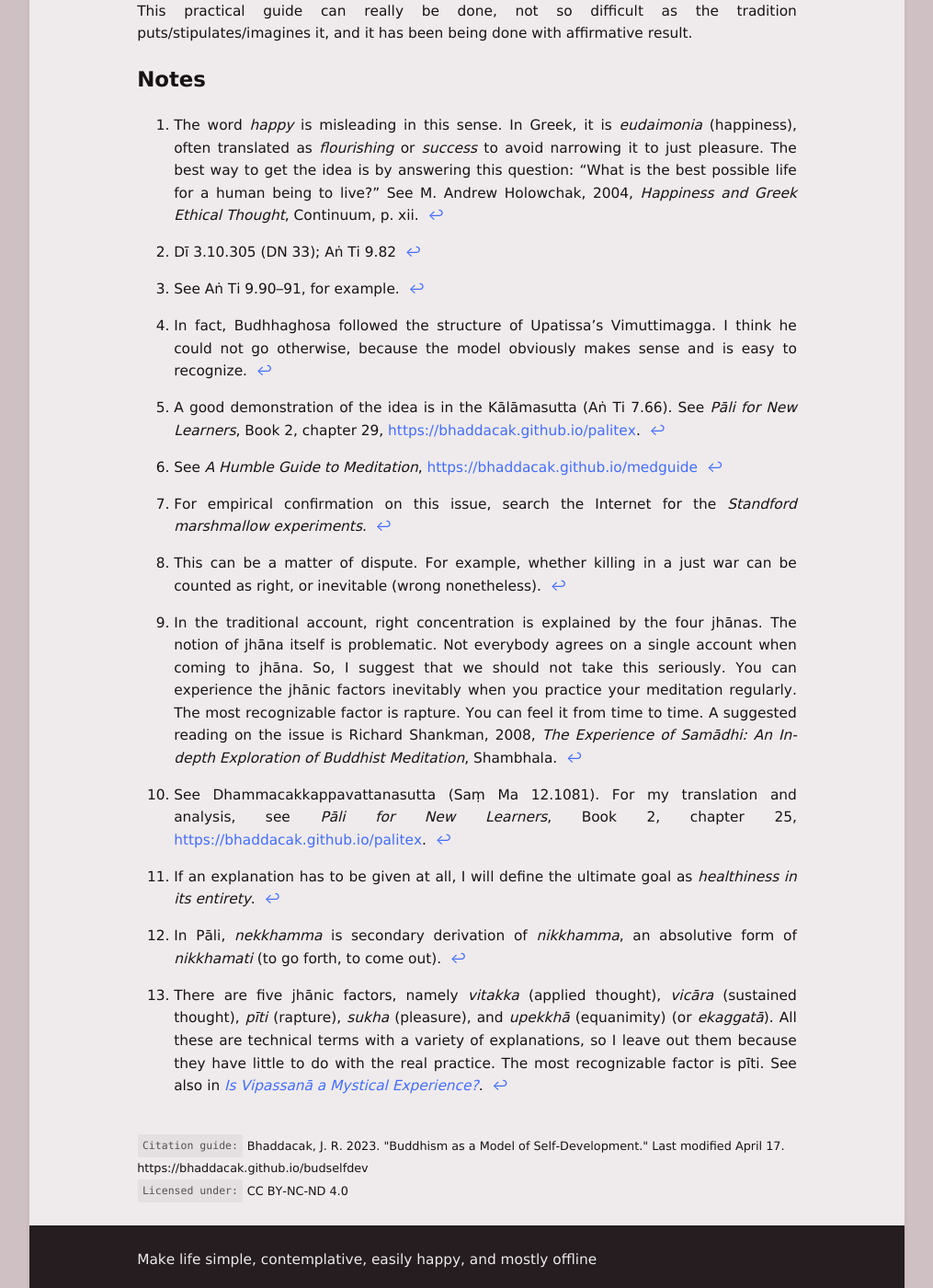
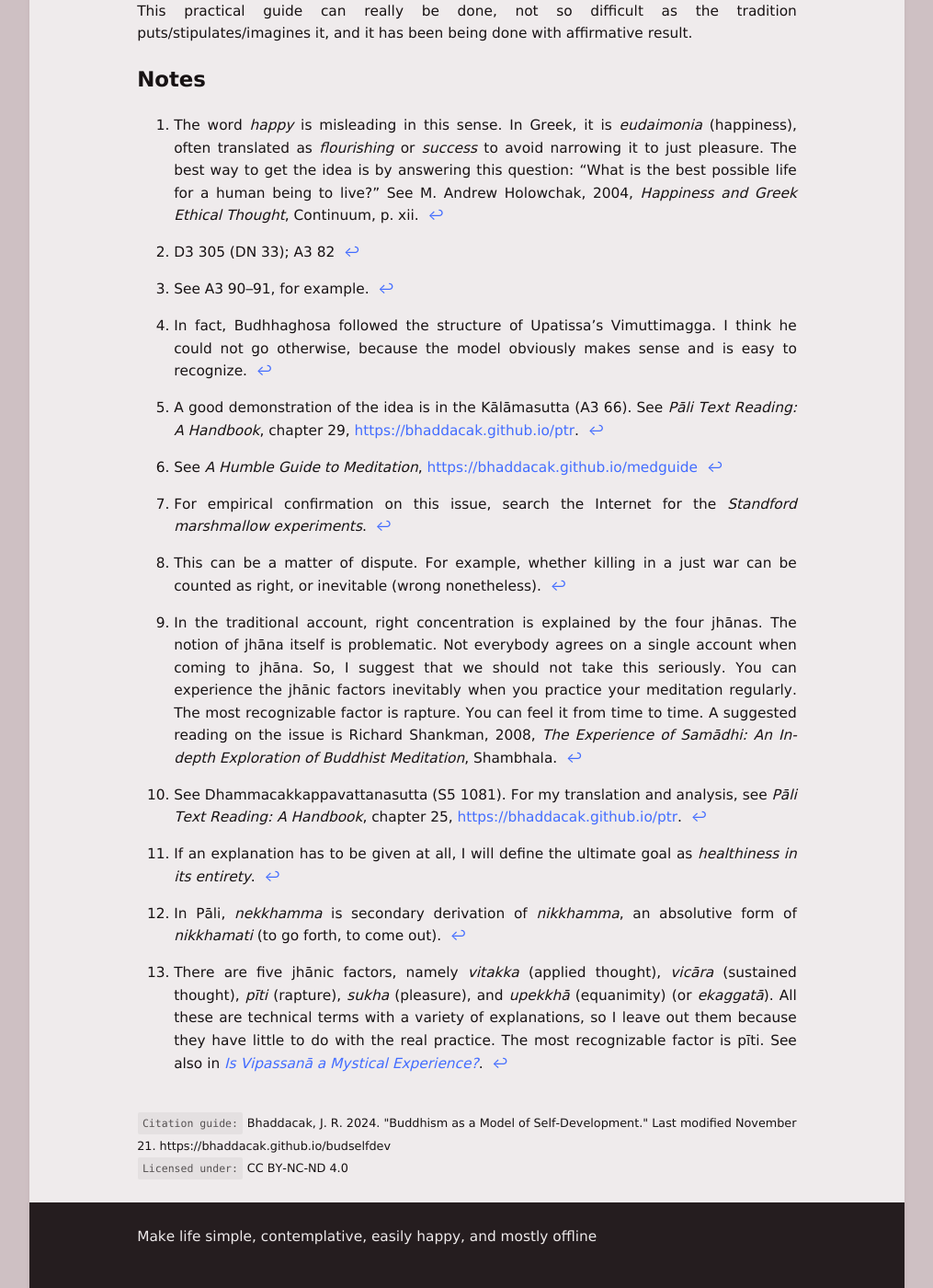
Before and after one commit to bhaddacak/bhaddacak.github.io, a Jekyll site: the page built from _pages/budselfdev.md, in a window 1280 px wide and 1400 px high, scrolled down 10419 px. Shown: the whole window at 92% size, without its empty margins (132-1147 px from the left). Built offline with Jekyll 4.4.1, drawn with Linux system fonts in a browser that asks for light colours; some of the changed text lies outside the part shown.

Commit message:
Add pnl and ptr

```diff
--- a/_pages/budselfdev.md
+++ b/_pages/budselfdev.md
@@ -2,7 +2,7 @@
 title: "Buddhism as a Model of Self-Development"
 permalink: /budselfdev
 is_article: true
-date: 2023-04-17 12:00:00 +0700
+date: 2024-11-21 12:00:00 +0700
 ---
 
 - TOC
@@ -39,17 +39,17 @@ The general idea is so vague that applying these to the real life looks indistin
 
 To understand the training in the Buddhist way, we have to trace its origin first. Surprisingly, there are scanty details on the subject. Mostly they are just mentioned by each name, without any further explanation. An important instance can be found in Mahāparinibbānasutta.
 
-> iti sīlaṃ, iti samādhi, iti paññā. Sīlaparibhāvito samādhi mahapphalo hoti mahānisaṃso. Samādhiparibhāvitā paññā mahapphalā hoti mahānisaṃsā. Paññāparibhāvitaṃ cittaṃ sammadeva āsavehi vimuccati, seyyathidaṃ -- kāmāsavā, bhavāsavā, avijjāsavā. (Dī 2.3.142, DN 16)
+> iti sīlaṃ, iti samādhi, iti paññā. Sīlaparibhāvito samādhi mahapphalo hoti mahānisaṃso. Samādhiparibhāvitā paññā mahapphalā hoti mahānisaṃsā. Paññāparibhāvitaṃ cittaṃ sammadeva āsavehi vimuccati, seyyathidaṃ -- kāmāsavā, bhavāsavā, avijjāsavā. (D2 142, DN 16)
 >
 > Thus morality, thus concentration, thus wisdom. Trained by morality, concentration is rich in fruit, rich in benefit. Trained by concentration, wisdom is rich in fruit, rich in benefit. Trained by wisdom, the mind is liberated completely from mental intoxicants, namely the intoxicant of pleasure, of existence, of ignorance. (my translation)
 
 In other places, *adhisīlasikkhā*, *adhicittasikkhā*, and *adhipaññāsikkhā* are mentioned.[^adhisikkha] Here, *citta* is used instead of *samādhi*. In this context, it means mental capacity; more or less both are synonymous.
 
-[^adhisikkha]: Dī 3.10.305 (DN 33); Aṅ Ti 9.82
+[^adhisikkha]: D3 305 (DN 33); A3 82
 
 In Aṅguttaranikāya, specific explanations are also given. By and large, adhisīlasikkhā means the rules of monks to be learned, adhicittasikkhā means the four jhānas, and adhipaññāsikkhā means the penetration of the ultimate truth.[^adhidetail] I find these specific explanations have little use for us. So, I ignore them and do not try to explain further.
 
-[^adhidetail]: See Aṅ Ti 9.90--91, for example.
+[^adhidetail]: See A3 90--91, for example.
 
 I am not sure why *adhi* is added here. Thus, these can be rendered as *higher morality*, *higher mentality*, and *higher wisdom*. In what sense of *higher*, I still wonder. Perhaps, it means higher than worldly concerns, hence super-mundane (lokuttara). Since the *adhi*-things sounds too discriminating, we will stick to the simpler terms: sīla, samādhi, and paññā.
 
@@ -76,7 +76,7 @@ Likewise, morality exactly means controlling your body and speech to do and say
 
 On the part of morality, if we take it strictly, it can draw the whole subject of Buddhist ethics into consideration. That is too much. We can think it simply in this way: actions counted as good in Buddhism are those not coming from greed (lobha), anger (dosa), and delusion (moha).[^kalama]
 
-[^kalama]: A good demonstration of the idea is in the Kālāmasutta (Aṅ Ti 7.66). See *Pāli for New Learners*, Book 2, chapter 29, [{{ site.url }}/palitex]({{ site.url }}/palitex){:target="\_blank"}.
+[^kalama]: A good demonstration of the idea is in the Kālāmasutta (A3 66). See *Pāli Text Reading: A Handbook*, chapter 29, [{{ site.url }}/ptr]({{ site.url }}/ptr){:target="\_blank"}.
 
 On the part of concentration, I means meditation done in a simple way.[^medguide] You do not need to practice deep meditation in this model of development. So, everyone can do it. The main purpose of meditation is to get better control of your mind and emotions.
 
@@ -145,7 +145,7 @@ By my account given above, our triangular model of the threefold training can be
 
 Does the noble eightfold path have things to do with liberation? As asserted by the Buddha himself, the eightfold path is the way to get enlightened.[^dhammacak] Is my simplified account able to do the job---or is just that simple?
 
-[^dhammacak]: See Dhammacakkappavattanasutta (Saṃ Ma 12.1081). For my translation and analysis, see *Pāli for New Learners*, Book 2, chapter 25, [{{ site.url }}/palitex]({{ site.url }}/palitex){:target="\_blank"}.
+[^dhammacak]: See Dhammacakkappavattanasutta (S5 1081). For my translation and analysis, see *Pāli Text Reading: A Handbook*, chapter 25, [{{ site.url }}/ptr]({{ site.url }}/ptr){:target="\_blank"}.
 
 Surely it does, because I see no substantial contradiction between the traditional explanation and my account. I just make the model more applicable. So, it should lead you to liberation. A more serious question, however, is what you exactly mean by liberation or enlightenment. I will not go to this metaphysical problem.
 
@@ -260,7 +260,7 @@ This problem is basically ideological one. The main idea is to be a perfectly en
 
 It is true that ascetic life is essential to the enlightenment of the Buddha, as we know from his story. And the ascetic life is somehow essential to the elimination of suffering as well, as shown by this expression:
 
-> sambādho gharāvāso rajopatho, abbhokāso pabbajjā. Nayidaṃ sukaraṃ agāraṃ ajjhāvasatā ekantaparipuṇṇaṃ ekantaparisuddhaṃ saṅkhalikhitaṃ brahmacariyaṃ carituṃ. Yaṃnūnāhaṃ kesamassuṃ ohāretvā kāsāyāni vatthāni acchādetvā agārasmā anagāriyaṃ pabbajeyyaṃ. (Dī 1.2.191; DN 2)
+> sambādho gharāvāso rajopatho, abbhokāso pabbajjā. Nayidaṃ sukaraṃ agāraṃ ajjhāvasatā ekantaparipuṇṇaṃ ekantaparisuddhaṃ saṅkhalikhitaṃ brahmacariyaṃ carituṃ. Yaṃnūnāhaṃ kesamassuṃ ohāretvā kāsāyāni vatthāni acchādetvā agārasmā anagāriyaṃ pabbajeyyaṃ. (D1 191; DN 2)
 >
 > Being a householder [is] inconvenient; [it is like a] dusty (defiled) path; taking up the ascetic life [is like] an open space. [Being one] living in a house [is] not easy to completely, perfectly like a well-scraped conch, practice the religious life. Indeed, I, cutting down hair and beard, putting on yellow robes, should go forth from home into homelessness. (my translation)
 
```
Also changed, not shown: other parts of _pages/budselfdev.md (+3 -3 lines), _pages/cribudstu.md (+7 -6 lines), _pages/index.md (+2 -2 lines), _pages/palicon.md (+2 -29 lines), _pages/palitex.md (+2 -29 lines), _pages/pnl.md (added, +42 -0 lines), _pages/ptr.md (added, +43 -0 lines), assets/images/pnl-cover.jpg (added), assets/images/ptr-cover.jpg (added).
